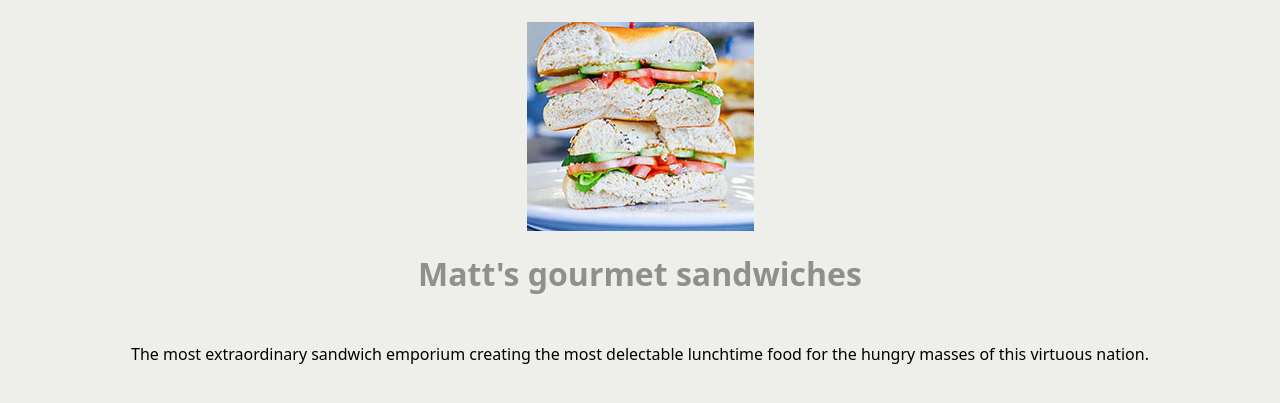
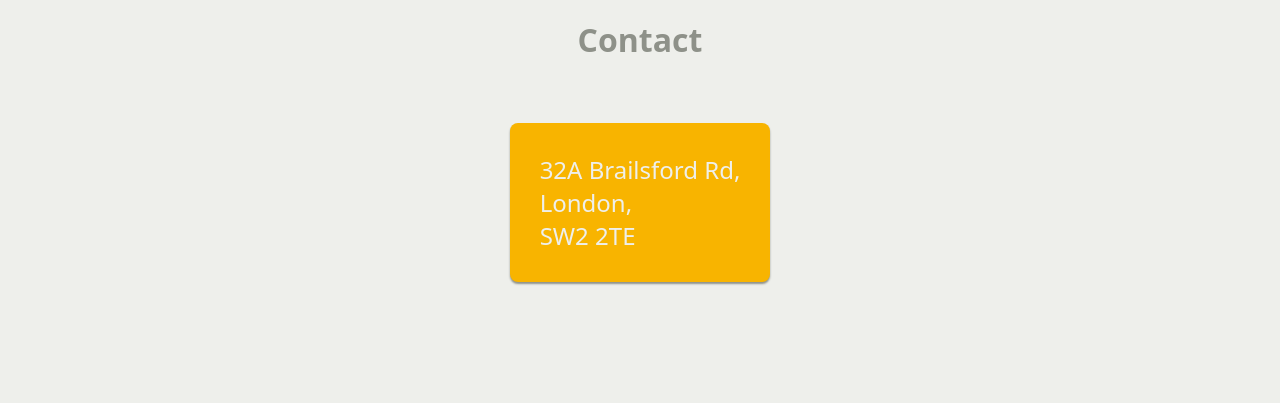
Before and after one commit to mtehalliday/Restaurant-page, a website built with webpack: page dist/index.html in a window 1280 px wide. Shown: the part 27-430 px from the top of the page. Built offline with nearby package versions, Linux system fonts and the light colour scheme; files whose address does not match are found by name.

Commit message:
build contact page with address

```diff
--- /dev/null
+++ b/src/contact.js
@@ -0,0 +1,19 @@
+const drawContact = () => {
+    const content = document.querySelector('div#content');
+
+    const container = document.createElement('div');
+    container.classList.add('add-container');
+    const title = document.createElement('h1');
+    title.classList.add('title');
+    title.textContent = "Contact";
+    const address = document.createElement('div');
+    address.classList.add('address');
+    address.setAttribute('style', 'white-space: pre;')
+    address.textContent = '32A Brailsford Rd,\nLondon,\nSW2 2TE';
+
+    container.appendChild(title);
+    container.appendChild(address);
+    content.appendChild(container);
+}
+
+export { drawContact };
--- a/src/index.js
+++ b/src/index.js
@@ -2,9 +2,12 @@ import { drawHome } from "./pageLoad.js";
 import { drawMenu } from "./menu.js";
 import { clean } from "./clean.js";
 import './styles.css';
+import { drawContact } from "./contact.js";
 
 
 drawHome();
+clean();
+drawContact();
 
 const menu_tab = document.querySelector('#menu');
 const home_tab = document.querySelector('#home');
--- a/src/styles.css
+++ b/src/styles.css
@@ -110,3 +110,18 @@ header .tabs li img {
 .menuholder .drinkholder {
     margin-bottom: 80px;
 }
+.add-container {
+    display: flex;
+    flex-direction: column;
+    justify-content: center;
+    align-items: center;
+}
+.address {
+    background-color: var(--menu-color);
+    color: var(--bg-color);
+    font-size: 24px;
+    padding: 30px;
+    margin-top: 40px;
+    border-radius: 8px;
+    box-shadow: 0 2px 2px 0 var(--nav-color);
+}
```
Also changed, not shown: dist/main.js.
